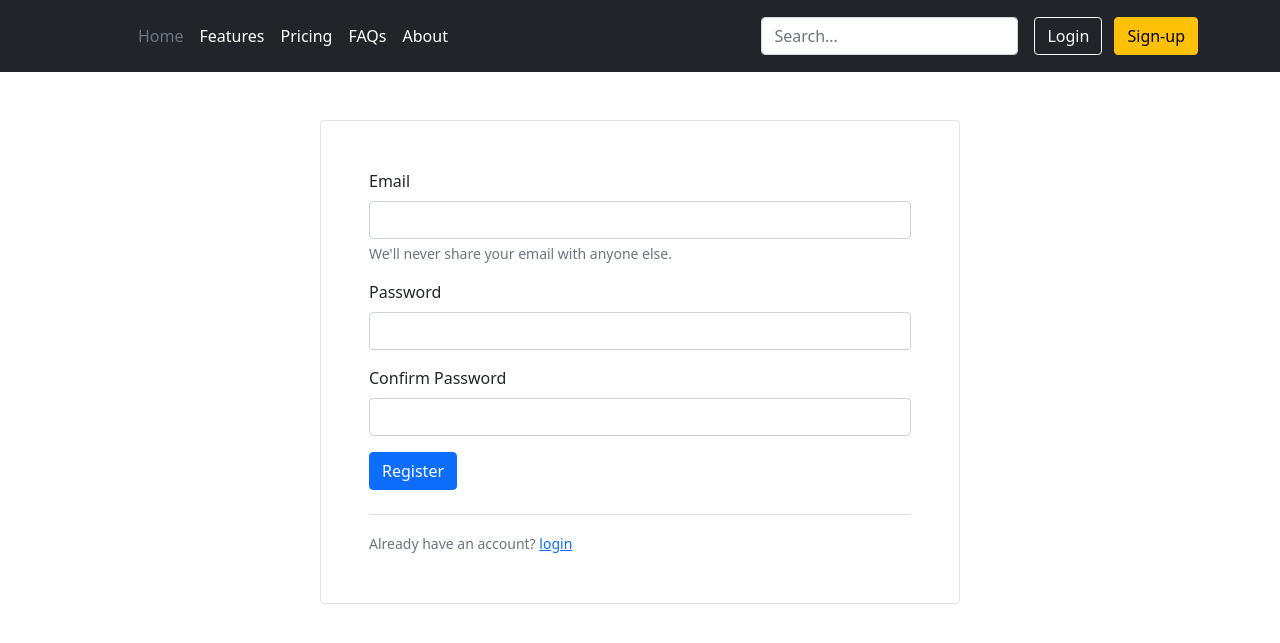
After one commit to rhit-lighthlt/battery-saver, a Flask app: page /register in a window 1280 px wide. The commit adds this page. Shown: the top 643 px of the page. Run offline with Flask 2, Linux system fonts and the light colour scheme.

Commit message:
Ui Finished

```diff
--- a/batterysaver/forms.py
+++ b/batterysaver/forms.py
@@ -1,15 +1,16 @@
 from flask_wtf import FlaskForm
 from wtforms import StringField, PasswordField, SubmitField, BooleanField
-from wtforms.validators import DataRequired, Email, EqualTo
+from wtforms.validators import DataRequired, EqualTo, Email
+from wtforms.fields.html5 import EmailField
 
 class RegistrationForm(FlaskForm):
-    email = StringField("Email", validators=[DataRequired(), Email()])
+    email = EmailField("Email", validators=[DataRequired(), Email()])
     password = PasswordField("Password", validators=[DataRequired()])
-    confirm_password = PasswordField("Password", validators=[DataRequired(), EqualTo("password")])
+    confirm_password = PasswordField("Confirm Password", validators=[DataRequired(), EqualTo("password")])
     submit = SubmitField("Register")
 
 class LoginForm(FlaskForm):
-    email = StringField("Email", validators=[DataRequired(), Email()])
+    email = EmailField("Email", validators=[DataRequired(), Email()])
     password = PasswordField("Password", validators=[DataRequired()])
     remember = BooleanField("Remember Me")
     submit = SubmitField("Login")
--- /dev/null
+++ b/batterysaver/templates/auth/register.html
@@ -0,0 +1,62 @@
+{% extends "base.html" %}
+
+{% block Content %}
+<div class="mx-md-auto container-fluid col-md-6 m-1 mt-5 p-4 p-md-5 border border-1 rounded">
+    <form method="POST" action="">
+        {{ form.hidden_tag() }}
+        <div class="mb-3">
+            {{ form.email.label(class="form-label") }}
+            {% if form.email.errors %}
+                {{ form.email(class="form-control is-invalid") }}
+                <div class="invalid-feedback">
+                    {% for error in form.email.errors %}
+                        <span>
+                            error
+                        </span>
+                    {% endfor %}
+                </div>
+            {% else %}
+                {{ form.email(class="form-control") }}
+            {% endif %}
+            <div id="emailHelp" class="form-text">We'll never share your email with anyone else.</div>
+        </div>
+        <div class="mb-3">
+            {{ form.password.label(class="form-label") }}
+            {% if form.password.errors %}
+                {{ form.password(class="form-control is-invalid") }}
+                <div class="invalid-feedback">
+                    {% for error in form.password.errors %}
+                        <span>
+                            {{error}}
+                        </span>
+                    {% endfor %}
+                </div>
+            {% else %}
+                {{ form.password(class="form-control") }}
+            {% endif %}
+        </div>
+        <div class="mb-3">
+            {{ form.confirm_password.label(class="form-label") }}
+            {% if form.confirm_password.errors %}
+                {{ form.confirm_password(class="form-control is-invalid") }}
+                <div class="invalid-feedback">
+                    {% for error in form.confirm_password.errors %}
+                        <span>
+                            {{error}}
+                        </span>
+                    {% endfor %}
+                </div>
+            {% else %}
+                {{ form.confirm_password(class="form-control") }}
+            {% endif %}
+        </div>
+        {{ form.submit(class="btn btn-primary")}}
+    </form>
+    <div class="border-top mt-4 pt-3">
+        <small class="text-muted">
+            Already have an account? <a href="{{ url_for('login')}}" class="ml-2">login</a>
+        </small>
+    </div>
+</div>
+
+{% endblock Content %}
--- a/batterysaver/templates/base.html
+++ b/batterysaver/templates/base.html
@@ -39,14 +39,22 @@
                 </form>
 
                 <div class="text-end">
-                    <button type="button" class="btn btn-outline-light me-2">Login</button>
-                    <button type="button" class="btn btn-warning">Sign-up</button>
+                    <button type="button" class="btn btn-outline-light me-2" onclick="window.location.href = '{{ url_for('login')}}'">Login</button>
+                    <button type="button" class="btn btn-warning" onclick="window.location.href = '{{ url_for('register')}}'">Sign-up</button>
                 </div>
             </div>
         </div>
     </header>
 
-
+    {% with messages=get_flashed_messages(with_categories=true) %}
+        {% if messages %}
+            {% for category, message in messages %}
+                <div class="alert alert-{{category}}">
+                    {{ message }}
+                </div>
+            {% endfor %}
+        {% endif %}
+    {% endwith %}
     {% block Content %}
 
     {% endblock Content %}
--- a/batterysaver/views.py
+++ b/batterysaver/views.py
@@ -1,5 +1,5 @@
 from batterysaver import app
-from flask import render_template
+from flask import render_template, flash, redirect, url_for
 from batterysaver.forms import RegistrationForm, LoginForm
 
 @app.route('/')
@@ -9,7 +9,12 @@ def home():
 @app.route('/register', methods=["GET", "POST"])
 def register():
    form = RegistrationForm()
-   return render_template("register.html", title="Register", form=form)
+   if form.validate_on_submit():
+      print("form validated")
+      flash(f"Account created for {form.email.data}!", "success")
+      return redirect(url_for('home'))
+
+   return render_template("auth/register.html", title="Register", form=form)
 
 @app.route('/login', methods=["GET", "POST"])
 def login():
```
Also changed, not shown: batterysaver/templates/auth/login.html (+36 -9 lines), 2 other files.
